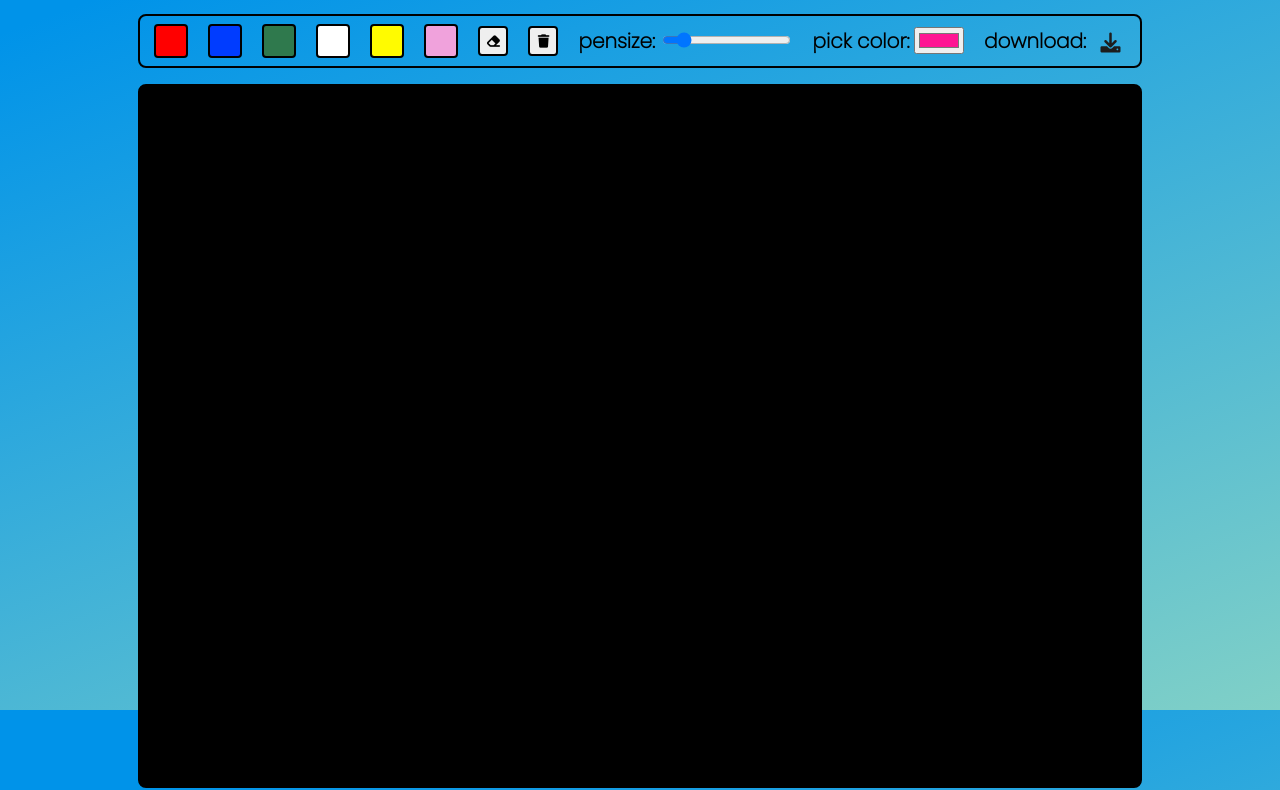
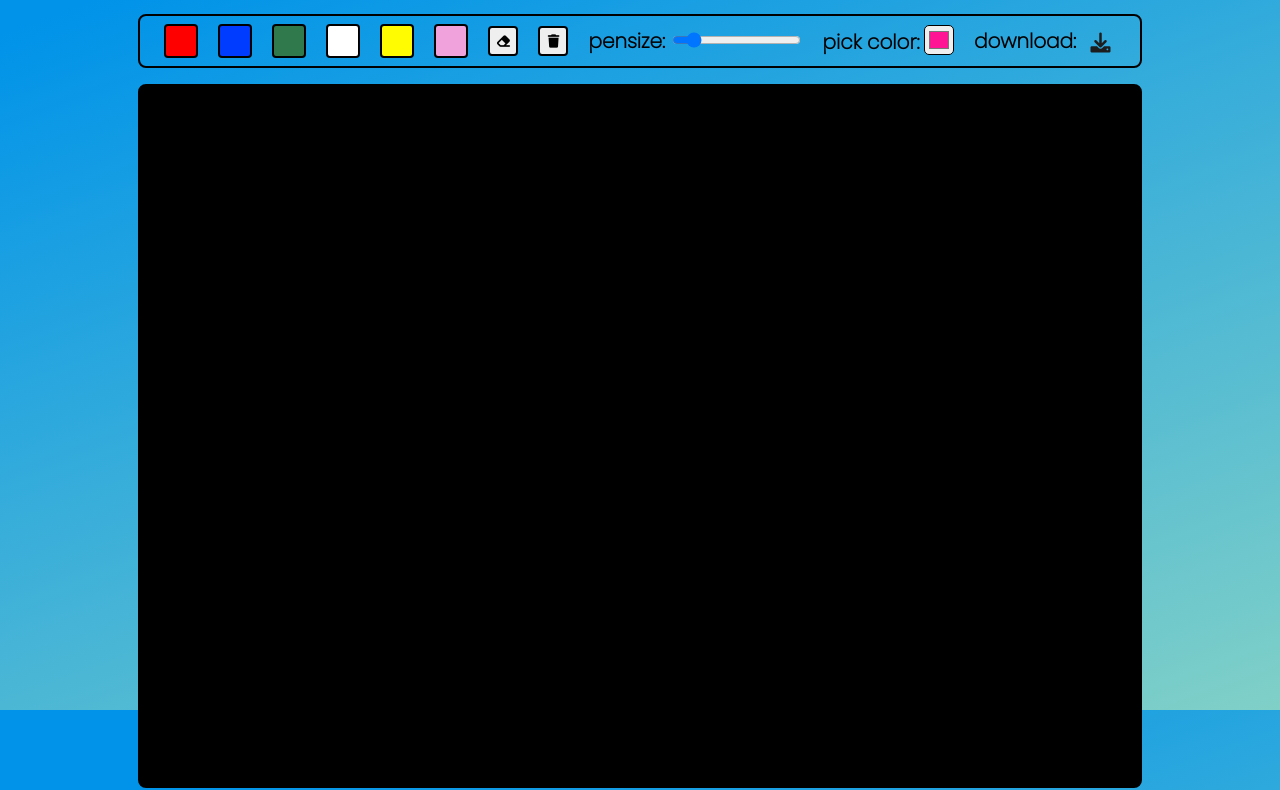
Before and after one commit to shrix1/paint-js, a plain HTML site: page index.html in a window 1280 px wide. Shown: the part 94-884 px from the top of the page. Drawn offline with Linux system fonts and the light colour scheme.

Commit message:
Update style.css

```diff
--- a/style.css
+++ b/style.css
@@ -46,6 +46,12 @@ h2 {
   align-items: center;
   list-style: none;
   gap: 20px;
+}
+#pick-color{
+	/* border: 1px solid black; */
+  border-radius: 5px;
+	width: 30px;
+	height: 30px;
 }
 label {
   font-size: 20px;
```
